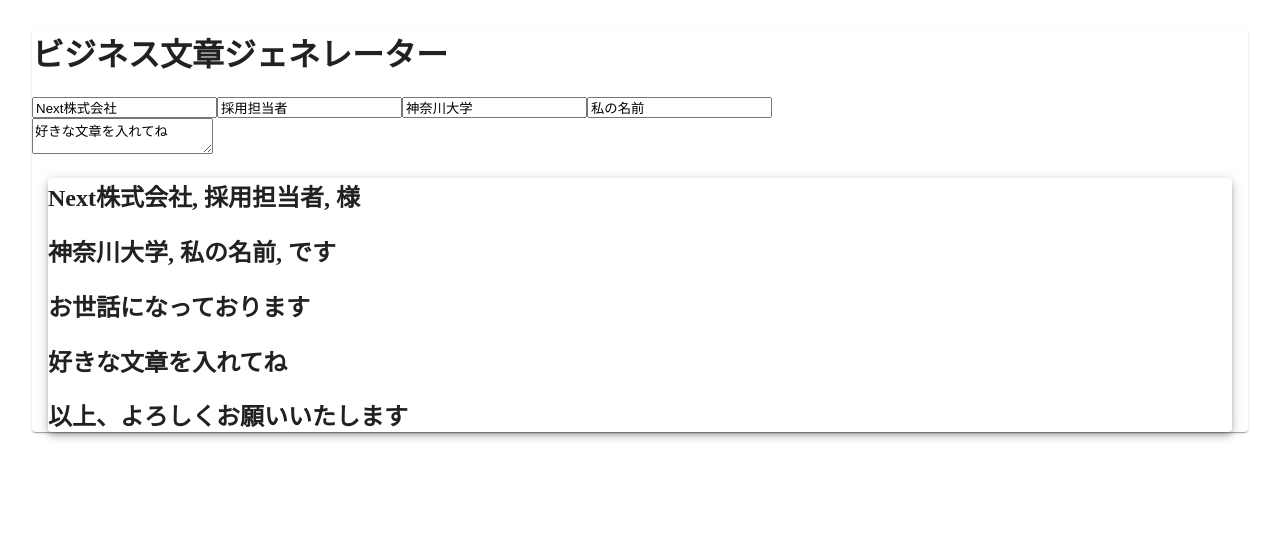
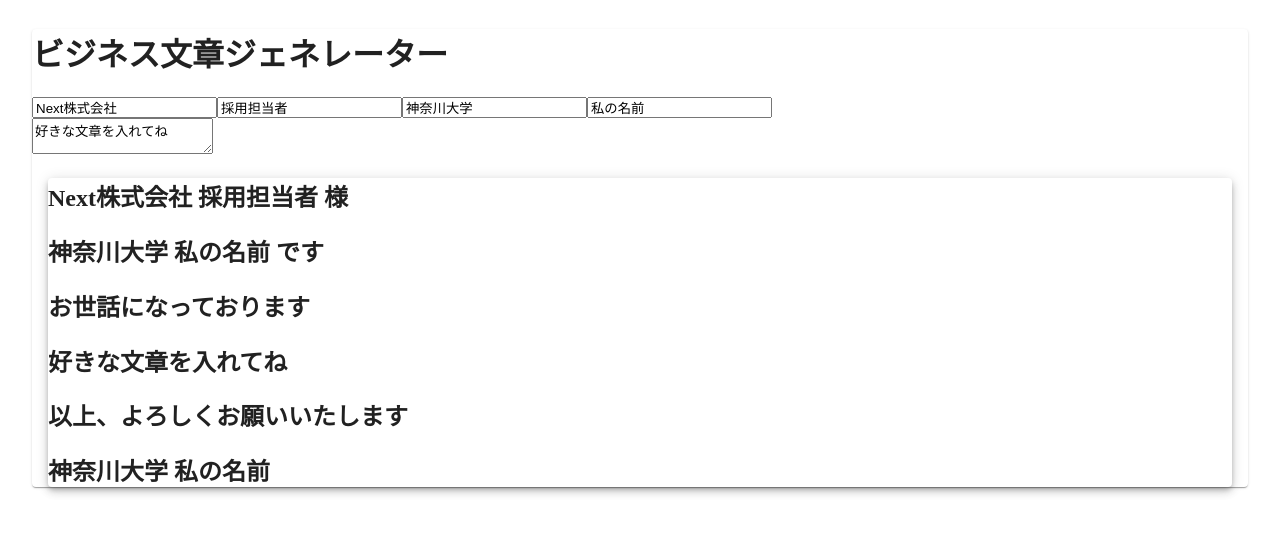
Before and after one commit to kaede0902/biz-text-generator, a Next.js app: page / in a window 1280 px wide. Shown: the top 534 px of the page. Built offline with nearby package versions, Linux system fonts and the light colour scheme.

Commit message:
add sign at last

```diff
--- a/components/NameForm.js
+++ b/components/NameForm.js
@@ -71,13 +71,14 @@ export default function NameForm () {
         return (
             <Box m={2}>
                 <Paper elevation={5}>
-                    <h2>{state.hisCompany}, {state.hisName}, 様</h2>
-                    <h2>{state.myCompany}, {state.myName}, です</h2>
+                    <h2>{state.hisCompany} {state.hisName} 様</h2>
+                    <h2>{state.myCompany} {state.myName} です</h2>
                     <h2>{firstGreeding}</h2>
 
                     <h2>{state.freeArea}</h2>
 
                     <h2>{finalGreeding}</h2>
+                    <h2>{state.myCompany} {state.myName}</h2>
                 </Paper>
             </Box>
         )
```
